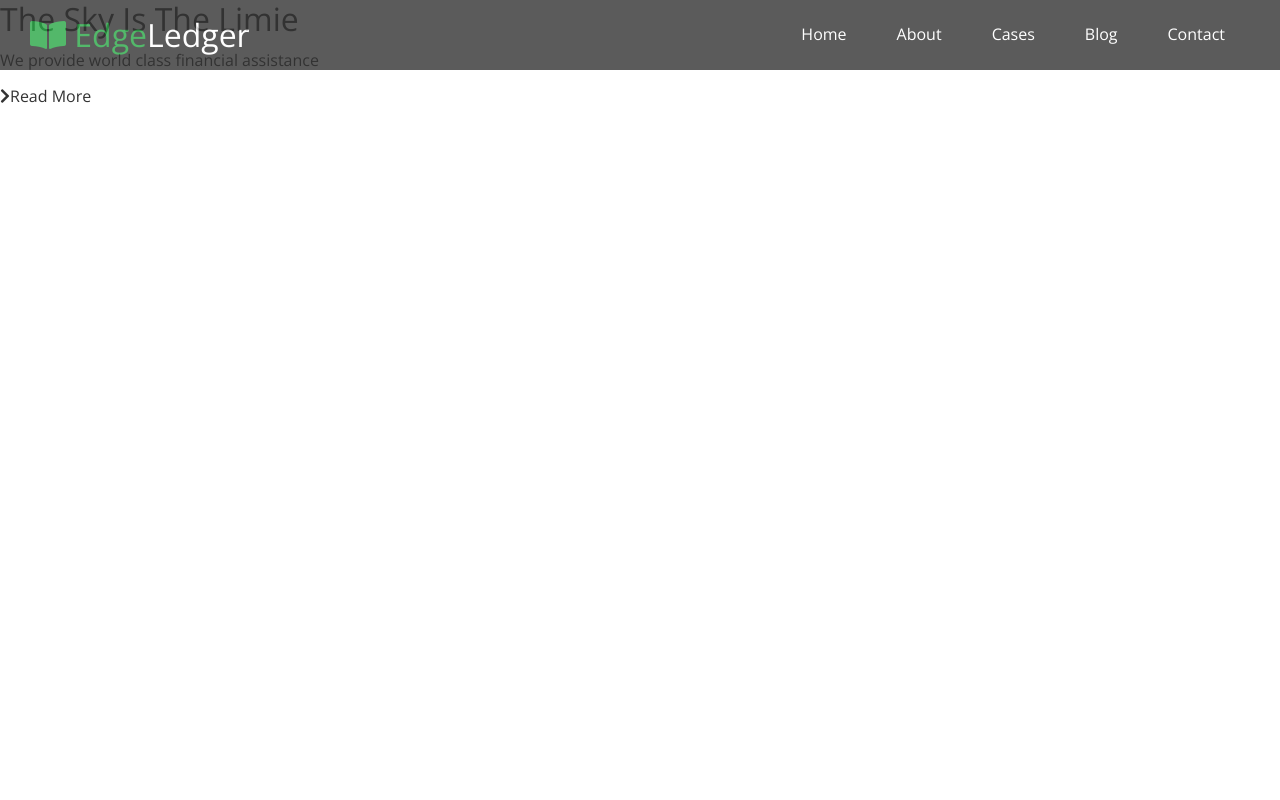
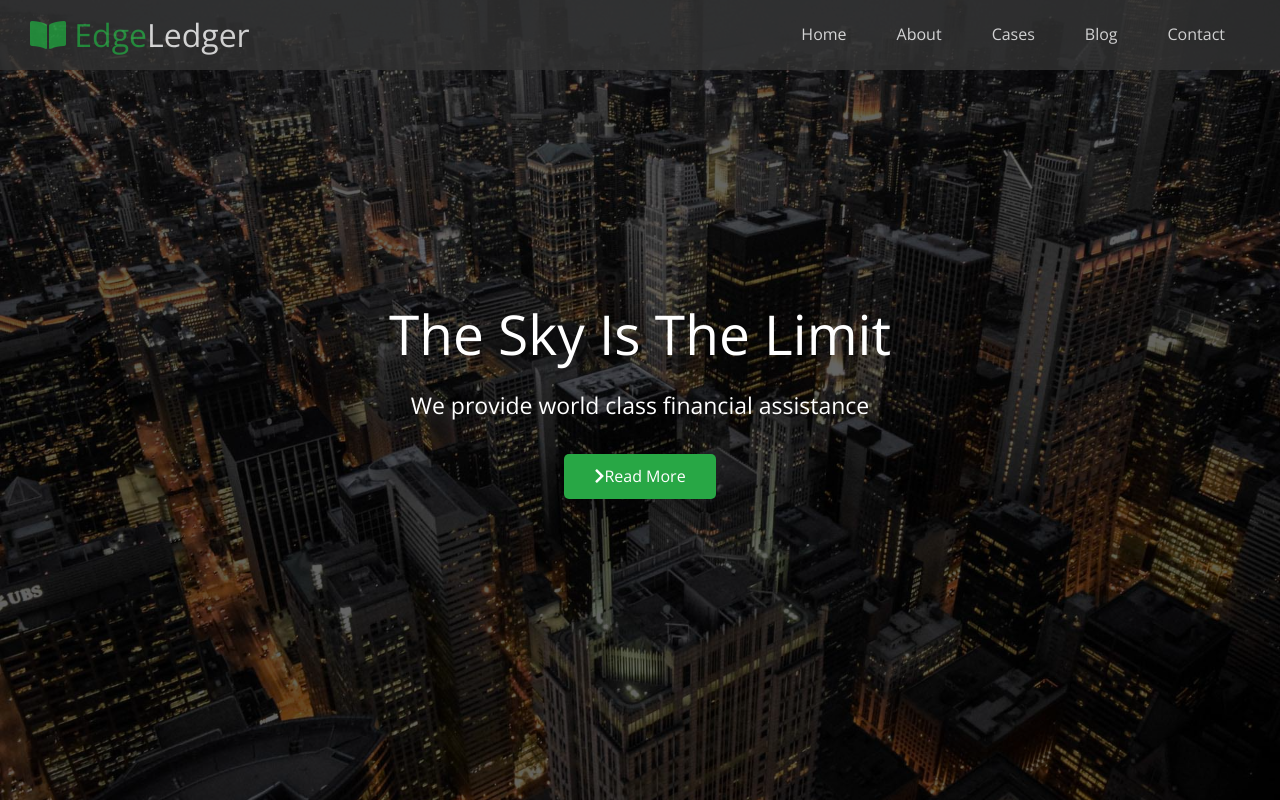
Before and after one commit to bchan25/edge-ledger, a plain HTML site: page index.html in a window 1280 px wide. Drawn offline with nearby package versions, Linux system fonts and the light colour scheme.

Commit message:
Hero Section and overlay

```diff
--- a/css/style.css
+++ b/css/style.css
@@ -68,3 +68,48 @@ img {
 .navbar .logo {
   font-weight: 400;
 }
+
+/* Header */
+.hero {
+  background: url("../img/home/showcase.jpg") no-repeat center center/cover;
+  height: 100vh;
+  /* Need this for overlay */
+  position: relative;
+  color: #fff;
+}
+
+.hero .content {
+  display: flex;
+  flex-direction: column;
+  align-items: center;
+  justify-content: center;
+  text-align: center;
+  height: 100%;
+  padding: 0 20px;
+}
+
+.hero .content h1 {
+  font-size: 55px;
+}
+
+.hero .content p {
+  font-size: 23px;
+  max-width: 600px;
+  margin: 20px 0 30px;
+}
+
+/* Overlay */
+.hero::before {
+  content: "";
+  position: absolute;
+  top: 0;
+  left: 0;
+  width: 100%;
+  height: 100%;
+  background: rgba(0, 0, 0, 0.6);
+}
+
+/* Move content infront of overlay */
+.hero * {
+  z-index: 10;
+}
--- a/css/utils.css
+++ b/css/utils.css
@@ -6,3 +6,38 @@
 .text-secondary {
   color: #0284d0;
 }
+
+/* Button */
+.btn {
+  cursor: pointer;
+  display: inline-block;
+  padding: 10px 30px;
+  color: #fff;
+  background-color: #28a745;
+  border: none;
+  border-radius: 5px;
+}
+
+.btn:hover {
+  opacity: 0.9;
+}
+
+.btn-primary {
+  background-color: #28a745;
+  color: #fff;
+}
+
+.btn-secondary {
+  background-color: #0284d0;
+  color: #fff;
+}
+
+.btn-dark {
+  background-color: #333;
+  color: #fff;
+}
+
+.btn-light {
+  background-color: #f4f4f4;
+  color: #333;
+}
--- a/index.html
+++ b/index.html
@@ -34,7 +34,7 @@
       </div>
 
       <div class="content">
-        <h1>The Sky Is The Limie</h1>
+        <h1>The Sky Is The Limit</h1>
         <p>We provide world class financial assistance</p>
         <a href="#about" class="btn"
           ><i class="fas fa-chevron-right"></i>Read More</a
```
